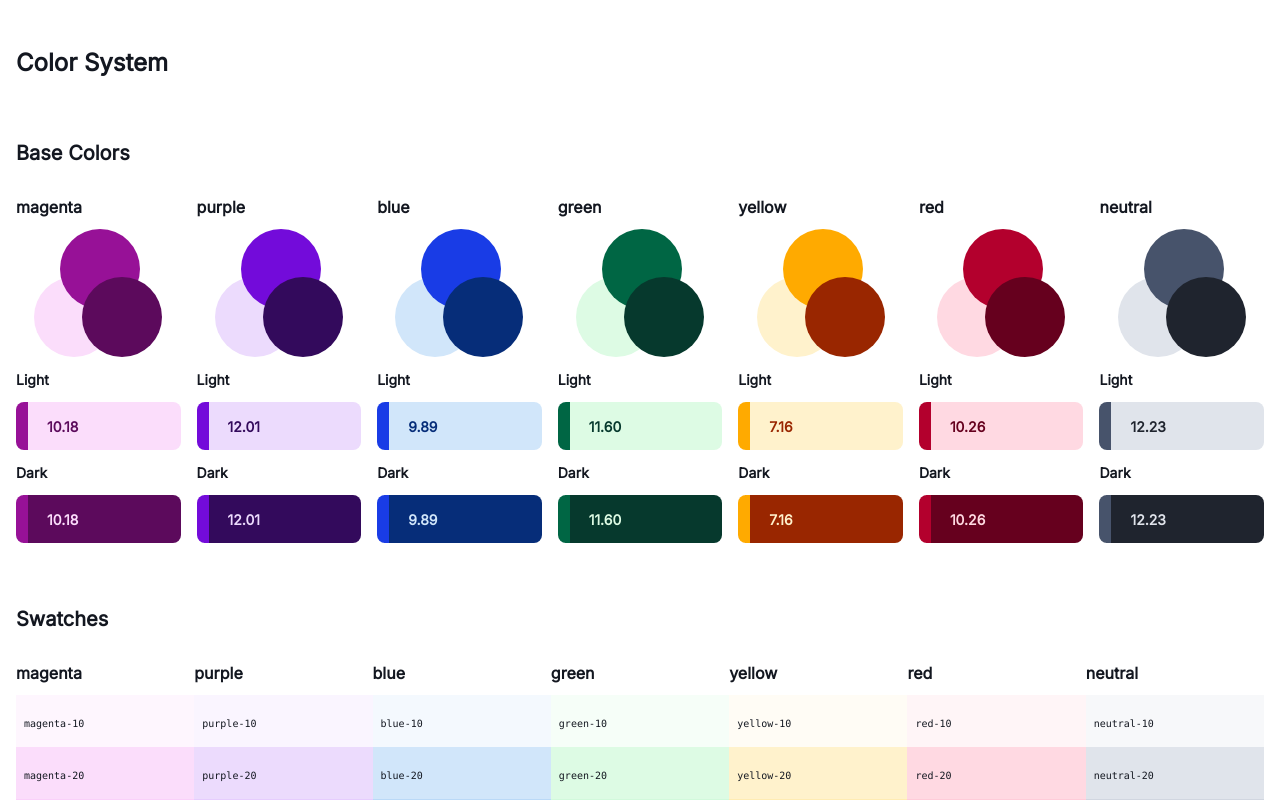
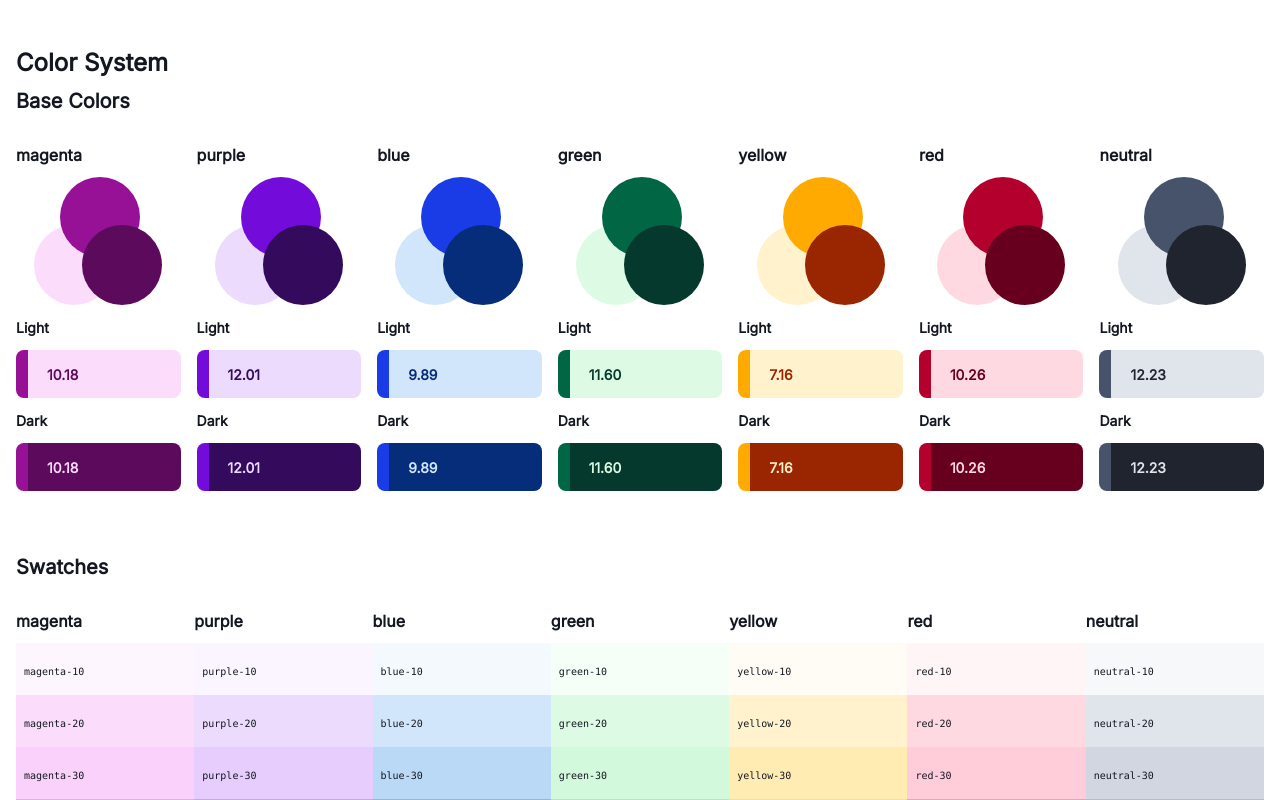
Before and after one commit to scottdejonge/color-system, a Vue app: page / in a window 1280 px wide. Shown: the top 800 px of the page. Built offline with nearby package versions, Linux system fonts and the light colour scheme.

Commit message:
Section margin

```diff
--- a/public/styles.css
+++ b/public/styles.css
@@ -88,7 +88,10 @@ th {
 
 section {
   margin-bottom: 4rem;
-  margin-top: 4rem;
+}
+
+section:last-child {
+  margin-bottom: 0;
 }
 
 /**
```
